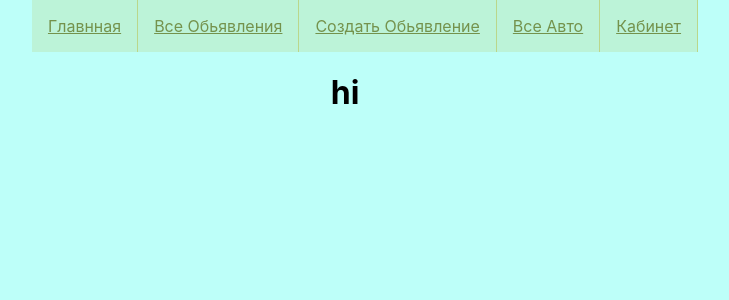
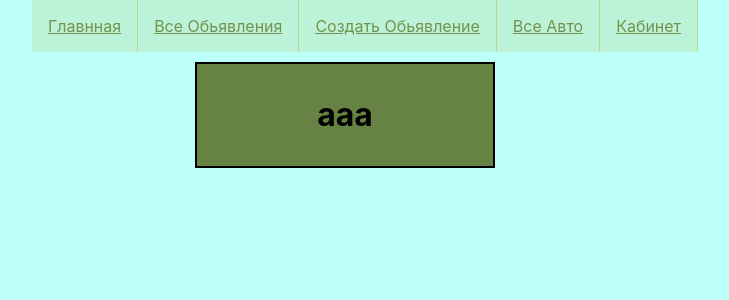
Before and after one commit to kayfec/react-auto-marketplace, a React (Create React App) app: page /Announcement in a window 1280 px wide. Shown: the top 300 px of the page, without its empty margins (295-1024 px from the left). Built offline with nearby package versions, Linux system fonts and the light colour scheme.

Commit message:
Initial commit

```diff
--- a/src/App.js
+++ b/src/App.js
@@ -86,7 +86,7 @@ class App extends Component {
 
           <Switch>
             <Route path="/home" render={() => <Carousel />} />
-            <Route path="/View" render={() => <View items={this.state.items}/>} />
+            <Route path="/View" render={() => <View items={this.state.items}/>} onRemove={this.onRemove} />
             <Route path="/RegistrationForm" render={() => <ConnectForm
                 viewInfo={this.state.curentViewItem} closeClick={this.closeViewClick}
              render={()=><RegisterForm RegisterForm={this.props.curentViewItem} closeClick={this.closeViewClick} />}
--- a/src/coponents/Announcement.js
+++ b/src/coponents/Announcement.js
@@ -1,12 +1,13 @@
 import React from 'react';
 import './Announcement.css'
 
-export class Announcement extends React.Component {
-    render(){
-        return(
-            <div>
-                <h1>hi</h1>
-            </div>
-        )
+export class Announcement extends React.Component{
+
+    render() {
+        return (
+            <div className='box'>
+                <h1>aaa</h1>
+            </div>);
+
     }
 }
--- a/src/coponents/View.js
+++ b/src/coponents/View.js
@@ -10,7 +10,8 @@ export class View extends React.Component{
 
         if (this.props.items) {
             views = this.props.items.map(
-                (item, index) => (<div className='box' >
+                (item, index) => (<div className='box'>
+                    <div className="item" > * Фото {this.props.items.images}</div>
                     <div > * id: {this.props.items.id} </div>
                     <div> * Марка: {this.props.items.brand} </div>
                     <div> * модель: {this.props.items.model }</div>
@@ -20,12 +21,12 @@ export class View extends React.Component{
                     <div> * Цвет Авто: {this.props.items.color}</div>
                     <div> * Статус: {this.props.items.status}</div>
                     <div> * Описание: {this.props.items.description} </div>
-                    <div className="item" > * Фото {this.props.items.images}</div>
-                </div>));
+                    <div><button onClick={this.props.onRemove}>Удалить</button></div>
+               </div>));
         }
 
         return(
-            <div className="content">
+            <div className="content" >
                 {views ? views : <h1 className='box' >пусто!</h1>}
             </div>
         )
```
